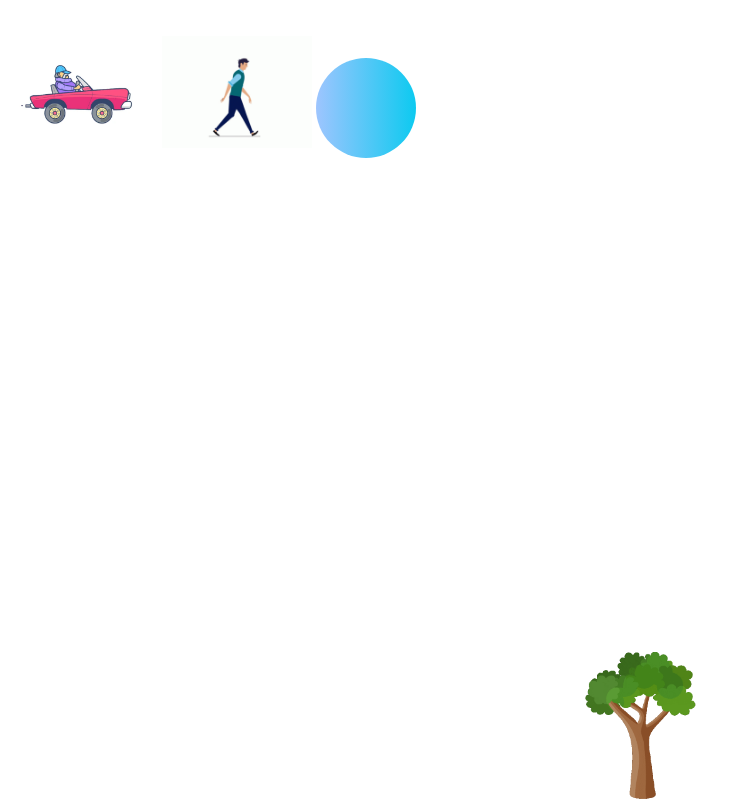
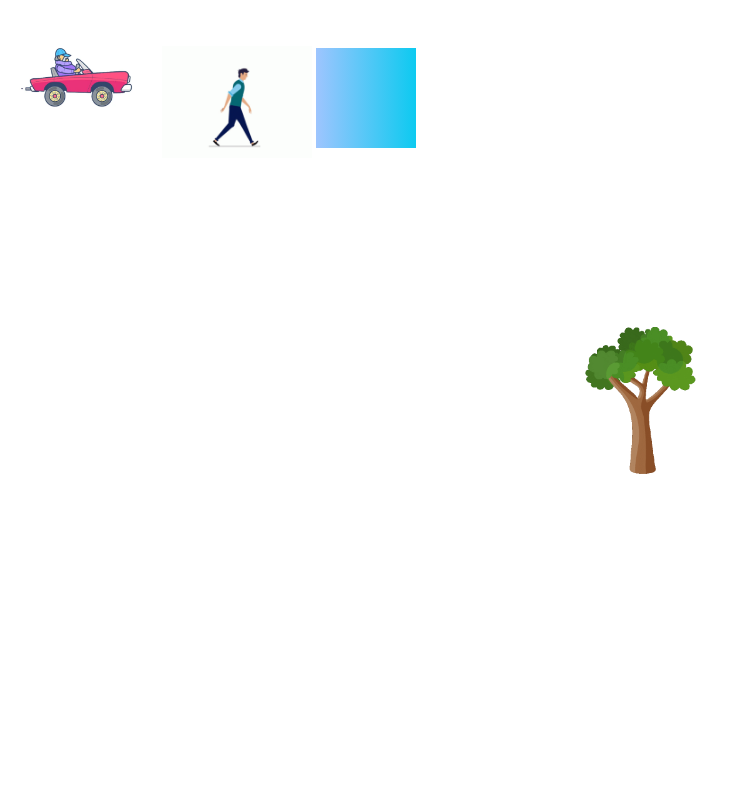
Before and after one commit to punchihew/HTML_CSS_Classes, a plain HTML site: page CSS/assets/Relative.html in a window 1280 px wide. Shown: the whole page, without its empty margins (0-738 px from the left). Drawn offline with Linux system fonts and the light colour scheme.

Commit message:
create floders

```diff
--- a/CSS/assets/Relative.html
+++ b/CSS/assets/Relative.html
@@ -11,17 +11,7 @@
             width: 100px;
             height: 100px;
             background: linear-gradient(to left,#0dcaf0,#9ec5fe);
-            border-radius: 100%;
-
-
-        }
-
-        body>section>img:nth-child(1){
-            position: relative;
-            bottom: -17px
-        }
-        body>section>img:nth-child(2){
-            position: relative;
+      position: relative;
             top: -10px;
             bottom: 10px;
 
@@ -30,7 +20,9 @@
             position: absolute;
             right: 0px;
             left: 0px;
+            top: 0px;
             bottom: 0px;
+            /*transform: rotate(180deg);*/
             margin: auto;
         }
 
```
Also changed, not shown: CSS/Selectors/Case 3.html (renamed from CSS/Case 3.html, +1 -1 lines), CSS/ Combinators/Case 1.html (renamed from CSS/Case 1.html), CSS/ Combinators/satart.html (renamed from CSS/satart.html), CSS/CaseCade/CaseCade.html (renamed from CSS/assets/CaseCade.html), CSS/CaseCade/caseCade_case1.html (renamed from CSS/assets/caseCade_case1.html), CSS/Selectors/Case 2.html (renamed from CSS/Case 2.html), CSS/Selectors/Gropping select.html (renamed from CSS/Gropping select.html), CSS/Selectors/Pseudo element.html (renamed from CSS/Pseudo element.html), CSS/Selectors/multipleSelector.html (renamed from CSS/multipleSelector.html), CSS/Selectors/selectors.html (renamed from CSS/selectors.html), CSS/Traversing/Task 1.html (renamed from CSS/Task 1.html), CSS/Traversing/Task 2.html (renamed from CSS/Task 2.html).
